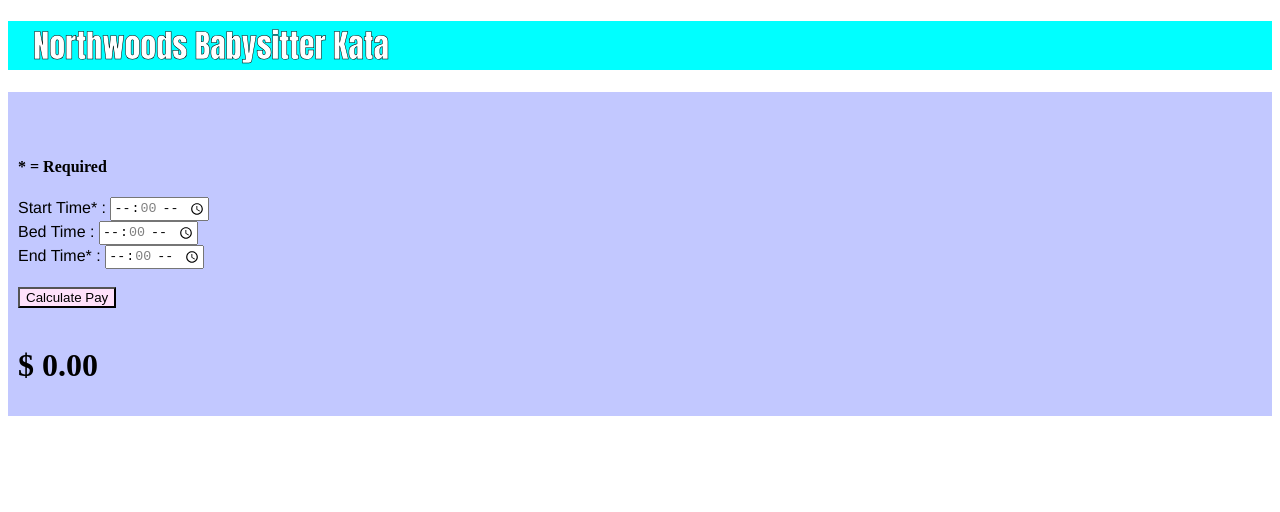
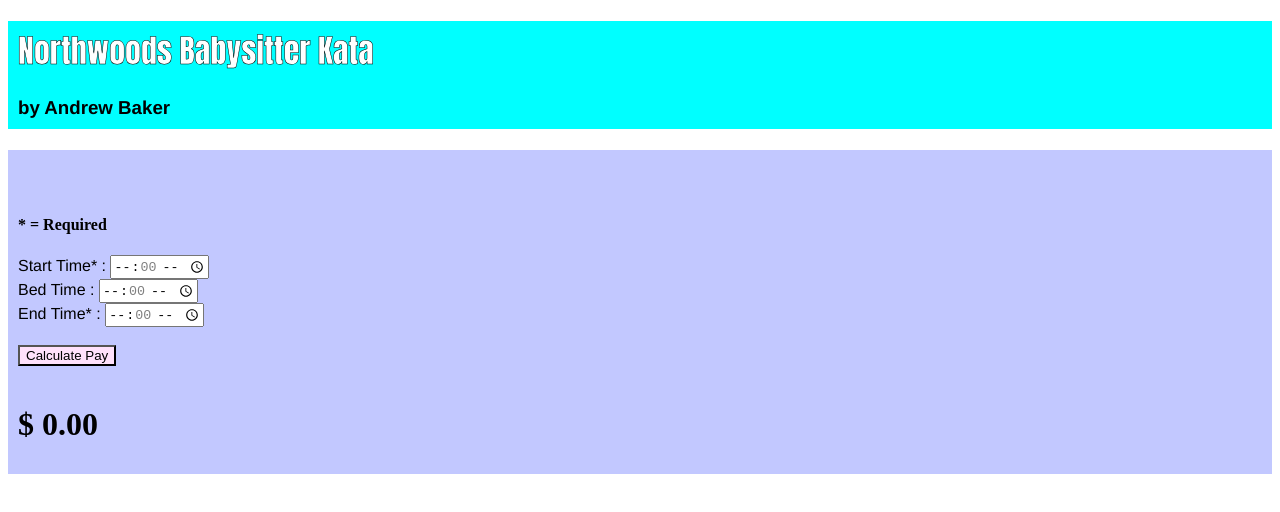
Before and after one commit to Baker714/northwoods-babysitter-kata-vue, a Vue app: page / in a window 1280 px wide. Shown: the top 512 px of the page. Built offline with nearby package versions, Linux system fonts and the light colour scheme.

Commit message:
Added name, more minor formatting

```diff
--- a/src/App.vue
+++ b/src/App.vue
@@ -5,24 +5,36 @@ import Babysitter from "./components/Babysitter.vue";
 <template>
   <header>
     <h1>Northwoods Babysitter Kata</h1>
+    <h3>by Andrew Baker</h3>
   </header>
   <main>
     <div id="BabySitterDiv">
-      <Babysitter />
+      <Babysitter/>
     </div>
   </main>
 </template>
 
 <style scoped>
+  header {
+    background-color: aqua;
 
-  header {
+  }
+
+  h1 {
     background-color: aqua;
     color: black;
     -webkit-text-fill-color: white;
     -webkit-text-fill-color: white;
     -webkit-text-stroke-width: .5px;
     font-family: 'Impact';
-    padding-left: 2%;
+    padding-left: 10px;
+    padding-top: 5px;
+  }
+
+  h3 {
+        padding-left: 10px;
+        font-family:'Franklin Gothic Medium', 'Arial Narrow', Arial, sans-serif;
+        padding-bottom: 10px;
   }
 
   #BabySitterDiv {
```
